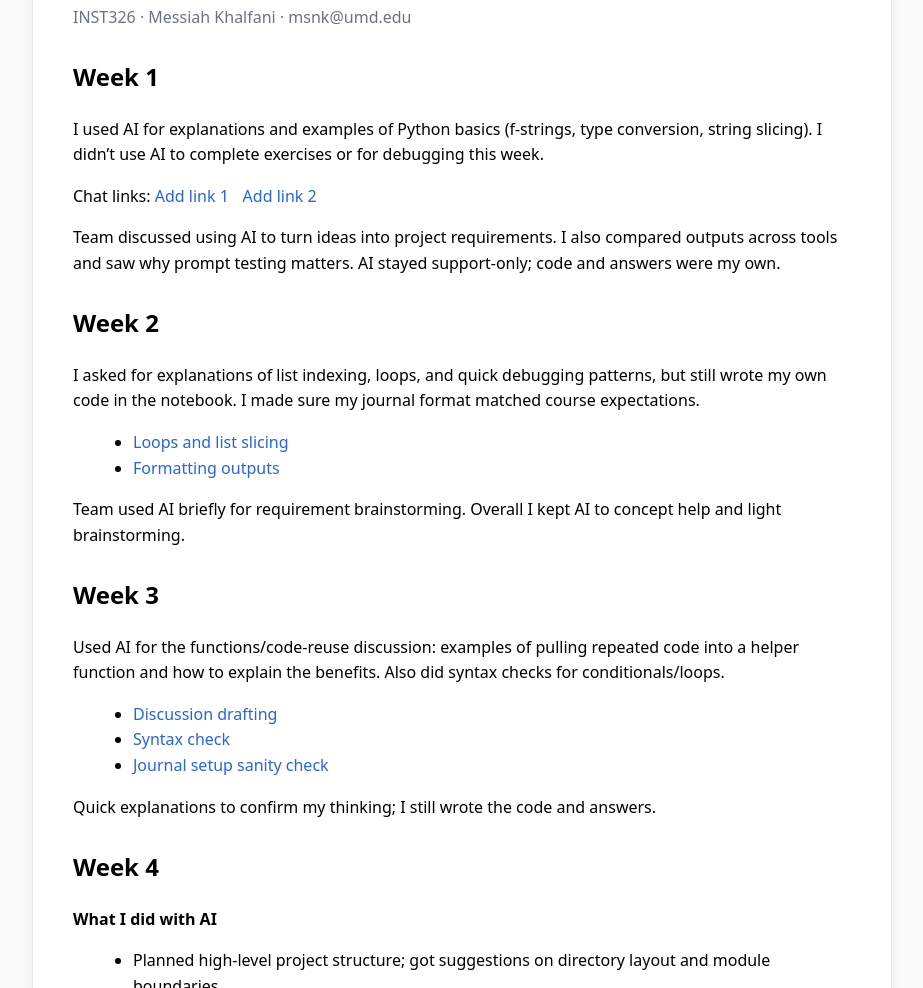
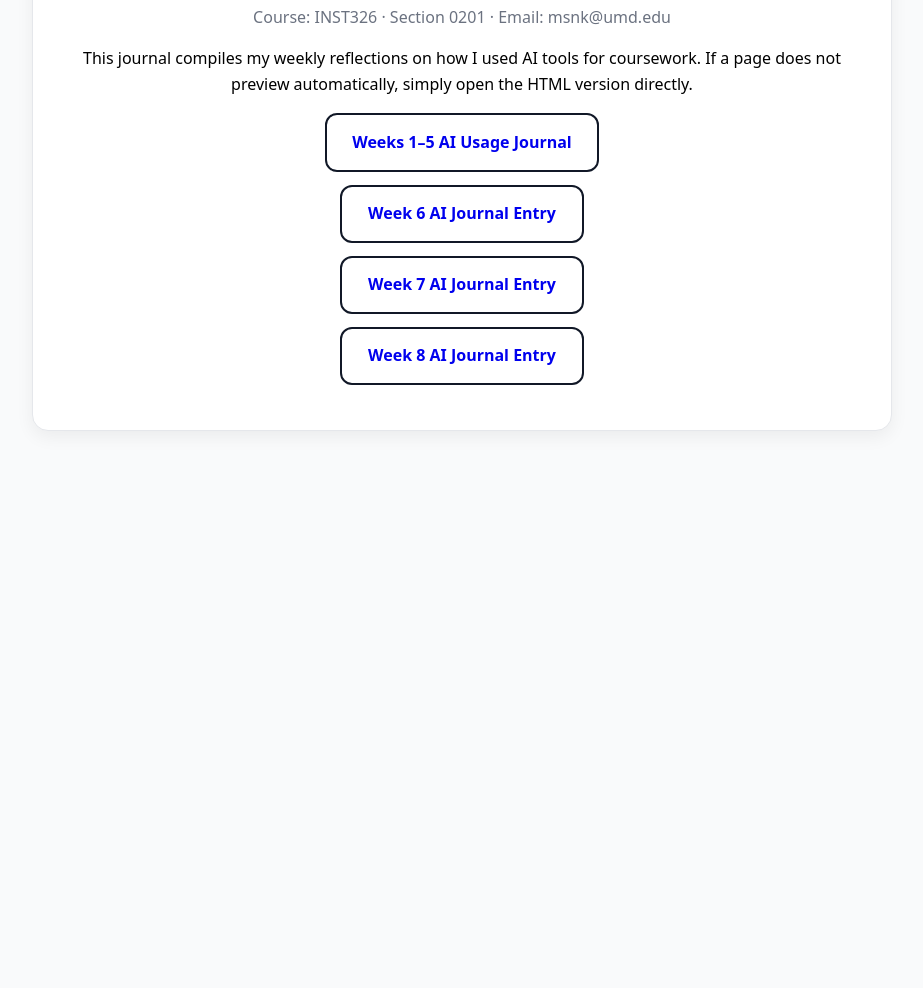
Before and after one commit to msnk1-1/ai-journal, a plain HTML site: page index.html in a window 1280 px wide. Shown: the part 149-1137 px from the top of the page, without its empty margins (178-1101 px from the left). After the commit the page ends 800 px from the top, so only its background shows below. Drawn offline with Linux system fonts and the light colour scheme.

Commit message:
Update index.html

```diff
--- a/index.html
+++ b/index.html
@@ -3,120 +3,70 @@
 <head>
   <meta charset="utf-8">
   <meta name="viewport" content="width=device-width, initial-scale=1">
-  <title>Weeks 1–5 — AI Usage Journal</title>
+  <title>AI Usage Journal — Messiah Khalfani</title>
+
   <style>
     body {
       font-family: system-ui, -apple-system, Segoe UI, Roboto, Helvetica, Arial, sans-serif;
       margin: 2rem;
-      background: #fafafa;
       line-height: 1.6;
+      background: #f9fafb;
     }
     .wrap { max-width: 860px; margin: 0 auto; }
-    .entry {
+    h1 { margin-bottom: .2rem; }
+    .muted { color: #6b7280; }
+    .card {
+      padding: 2rem 2.5rem;
+      border: 1px solid #e5e7eb;
+      border-radius: 16px;
+      box-shadow: 0 6px 18px rgba(0,0,0,.06);
       background: #fff;
-      padding: 2rem 2.5rem;
-      border-radius: 16px;
-      border: 1px solid #e5e7eb;
-      box-shadow: 0 4px 14px rgba(0,0,0,.06);
+      text-align: center;
     }
-    h1 { margin-bottom: .25rem; }
-    .muted { color: #6b7280; }
-    h2 { margin-top: 1.75rem; }
-    a { color: #2563eb; text-decoration: none; }
-    a:hover { text-decoration: underline; }
-    ul { margin: .5rem 0 0 1.25rem; }
+    a.button {
+      display: block;
+      padding: .9rem 1.6rem;
+      margin: .8rem auto;
+      width: fit-content;
+      border-radius: 12px;
+      border: 2px solid #111827;
+      text-decoration: none;
+      background: #fff;
+      font-weight: 600;
+      transition: background 0.2s, transform 0.1s;
+    }
+    a.button:hover { background: #f3f4f6; transform: translateY(-1px); }
     code { background: #f3f4f6; padding: .1rem .35rem; border-radius: 6px; }
-    .links a { display: inline-block; margin-right: .6rem; }
-    .note { font-size: .92rem; color: #6b7280; margin-top: 1.25rem; }
   </style>
 </head>
+
 <body>
   <div class="wrap">
-    <div class="entry">
-      <h1>Weeks 1–5 — AI Usage Journal</h1>
-      <p class="muted">INST326 · Messiah Khalfani · msnk@umd.edu</p>
+    <div class="card">
+      <h1>AI Usage Journal — Messiah Khalfani</h1>
+      <p class="muted">Course: INST326 · Section 0201 · Email: msnk@umd.edu</p>
 
-      <h2>Week 1</h2>
-      <p>
-        I used AI for explanations and examples of Python basics (f-strings, type conversion, string slicing).
-        I didn’t use AI to complete exercises or for debugging this week.
-      </p>
-      <p class="links">
-        Chat links:
-        <a href="#" target="_blank" rel="noopener">Add link 1</a>
-        <a href="#" target="_blank" rel="noopener">Add link 2</a>
-      </p>
-      <p>
-        Team discussed using AI to turn ideas into project requirements. I also compared outputs across tools and
-        saw why prompt testing matters. AI stayed support-only; code and answers were my own.
-      </p>
+      <p>This journal compiles my weekly reflections on how I used AI tools for coursework.
+      If a page does not preview automatically, simply open the HTML version directly.</p>
 
-      <h2>Week 2</h2>
-      <p>
-        I asked for explanations of list indexing, loops, and quick debugging patterns, but still wrote my own code
-        in the notebook. I made sure my journal format matched course expectations.
-      </p>
-      <ul>
-        <li><a href="#" target="_blank" rel="noopener">Loops and list slicing</a></li>
-        <li><a href="#" target="_blank" rel="noopener">Formatting outputs</a></li>
-      </ul>
-      <p>
-        Team used AI briefly for requirement brainstorming. Overall I kept AI to concept help and light brainstorming.
-      </p>
+      <!-- Weeks 1-5 now display just like Week 6-8 -->
+      <a class="button" href="weeks1-5.html">
+        Weeks 1–5 AI Usage Journal
+      </a>
 
-      <h2>Week 3</h2>
-      <p>
-        Used AI for the functions/code-reuse discussion: examples of pulling repeated code into a helper function and
-        how to explain the benefits. Also did syntax checks for conditionals/loops.
-      </p>
-      <ul>
-        <li><a href="#" target="_blank" rel="noopener">Discussion drafting</a></li>
-        <li><a href="#" target="_blank" rel="noopener">Syntax check</a></li>
-        <li><a href="#" target="_blank" rel="noopener">Journal setup sanity check</a></li>
-      </ul>
-      <p>Quick explanations to confirm my thinking; I still wrote the code and answers.</p>
+      <!-- These three should already exist in your repo -->
+      <a class="button" href="week6.html">
+        Week 6 AI Journal Entry
+      </a>
 
-      <h2>Week 4</h2>
-      <p><strong>What I did with AI</strong></p>
-      <ul>
-        <li>Planned high-level project structure; got suggestions on directory layout and module boundaries.</li>
-        <li>Clarity edits on a report section.</li>
-        <li>Debug help for an off-by-one indexing issue.</li>
-        <li>Prompt workflow: outline → expand → refine → polish.</li>
-        <li>Compared tools (code vs. explanation tasks).</li>
-      </ul>
-      <p><strong>Reflections</strong></p>
-      <ul>
-        <li>More specific prompts → better structure.</li>
-        <li>I still validated logic and assumptions myself.</li>
-        <li>Sometimes revising AI text took longer than drafting.</li>
-        <li>Tracked where AI helped while keeping my own voice.</li>
-      </ul>
+      <a class="button" href="week7.html">
+        Week 7 AI Journal Entry
+      </a>
 
-      <h2>Week 5</h2>
-      <p><strong>What I used AI for</strong></p>
-      <ul>
-        <li>Encapsulation review for a BST: made fields private and added getters.</li>
-        <li>RA flyer tweaks for “Fall Into Success” (layout/time copy).</li>
-        <li>Community mapping bullets (unique bullets & correct pronouns).</li>
-        <li>GitHub Pages maintenance (added Week 4, fixed nav links).</li>
-        <li>Small admin edits (dates/amounts on flyers/receipts).</li>
-        <li>Reworded posts to sound more like me (casual tone).</li>
-      </ul>
-      <p><strong>Representative chats</strong></p>
-      <ul>
-        <li><a href="#" target="_blank" rel="noopener">Encapsulation review</a></li>
-        <li><a href="#" target="_blank" rel="noopener">Event text edits</a></li>
-        <li><a href="#" target="_blank" rel="noopener">Community mapping</a></li>
-        <li><a href="#" target="_blank" rel="noopener">GitHub HTML fix</a></li>
-        <li><a href="#" target="_blank" rel="noopener">Tone rewrite</a></li>
-      </ul>
-      <p><strong>Reflection</strong><br>
-        AI helped with structure and polish; I reviewed all logic and presentation myself.
-        Using it in moderation saved time on repetitive edits while keeping work authentic.
-      </p>
+      <a class="button" href="week8.html">
+        Week 8 AI Journal Entry
+      </a>
 
-      <p class="note">Tip: replace the <em>Add link</em> placeholders above with your actual chat links.</p>
     </div>
   </div>
 </body>
```
